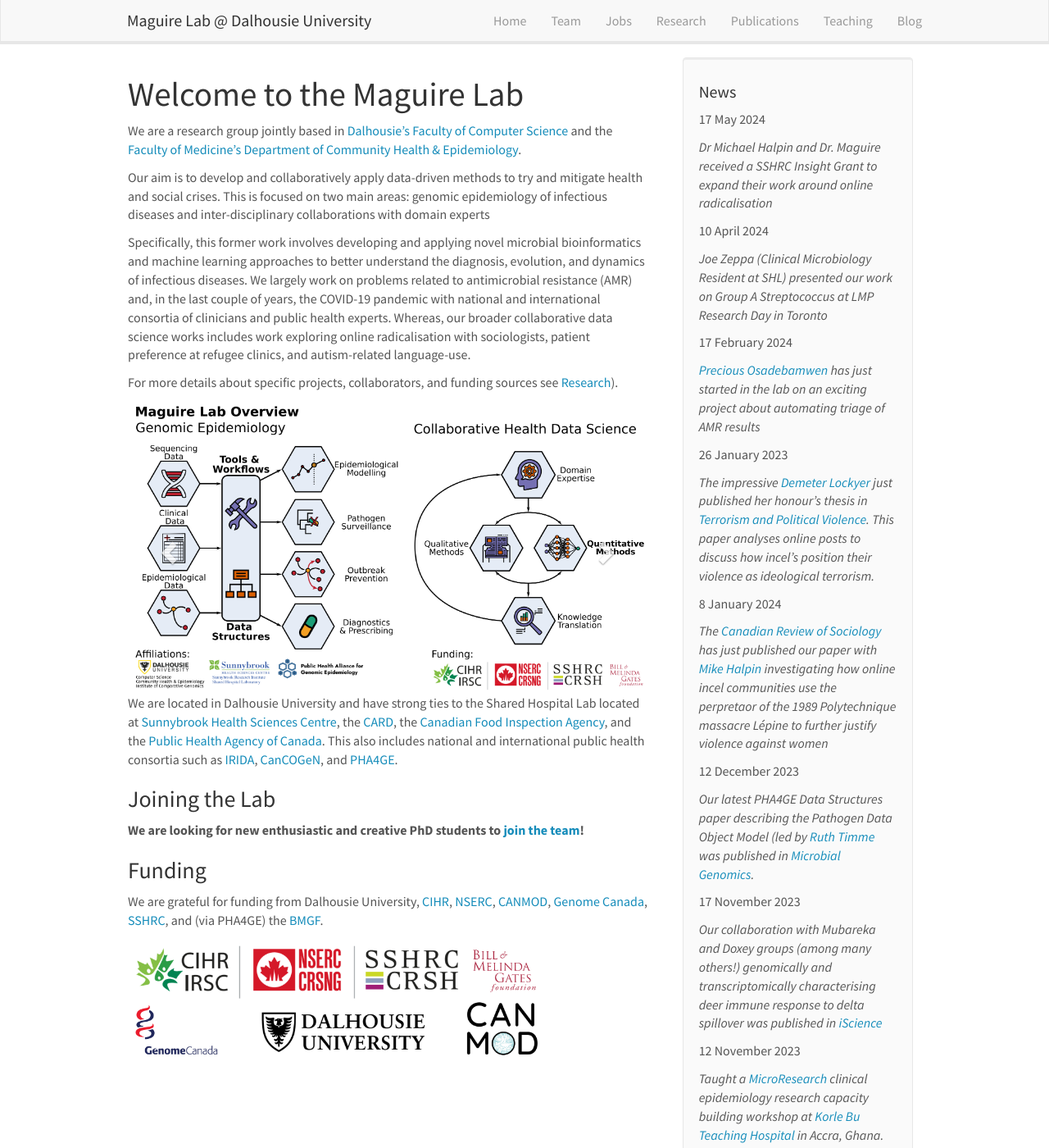
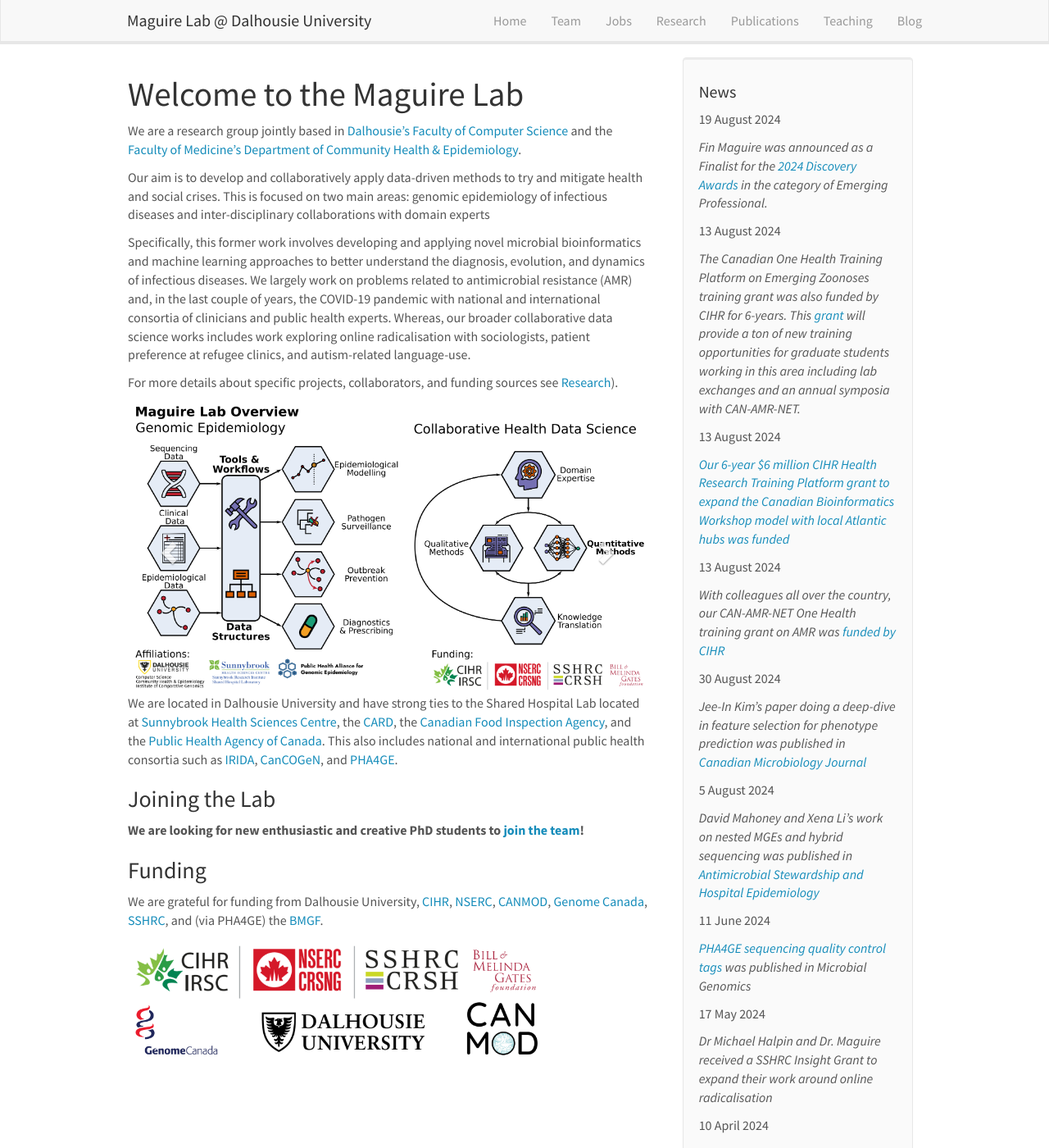
Before and after one commit to maguire-lab/maguire-lab.github.io, a Jekyll site: the page built from _pages/home.md, in a window 1280 px wide and 1400 px high. Shown: the whole window at 82% size. Built offline with Jekyll 4.4.1, drawn with Linux system fonts in a browser that asks for light colours; nearby versions of some CDN libraries; some of the changed text lies outside the part shown.

Commit message:
Update news

```diff
--- a/_data/news.yml
+++ b/_data/news.yml
@@ -1,3 +1,17 @@
+- date: 19 August 2024
+  headline: "Fin Maguire was announced as a Finalist for the [2024 Discovery Awards](https://discoveryawards.ca/biographies/) in the category of Emerging Professional."
+- date: 13 August 2024
+  headline: "The Canadian One Health Training Platform on Emerging Zoonoses training grant was also funded by CIHR for 6-years. This [grant](https://webapps.cihr-irsc.gc.ca/decisions/p/project_details.html?applId=502958&lang=en) will provide a ton of new training opportunities for graduate students working in this area including lab exchanges and an annual symposia with CAN-AMR-NET."
+- date: 13 August 2024
+  headline: "[Our 6-year $6 million CIHR Health Research Training Platform grant to expand the Canadian Bioinformatics Workshop model with local Atlantic hubs was funded](https://webapps.cihr-irsc.gc.ca/decisions/p/project_details.html?applId=502948&lang=en)"
+- date: 13 August 2024
+  headline: "With colleagues all over the country, our CAN-AMR-NET One Health training grant on AMR was [funded by CIHR](https://webapps.cihr-irsc.gc.ca/decisions/p/project_details.html?applId=502956&lang=en)"
+- date: 30 August 2024
+  headline: "Jee-In Kim's paper doing a deep-dive in feature selection for phenotype prediction was published in [Canadian Microbiology Journal](https://cdnsciencepub.com/doi/abs/10.1139/cjm-2024-0049)"
+- date: 5 August 2024
+  headline: "David Mahoney and Xena Li's work on nested MGEs and hybrid sequencing was published in [Antimicrobial Stewardship and Hospital Epidemiology](https://www.cambridge.org/core/journals/antimicrobial-stewardship-and-healthcare-epidemiology/article/utility-of-hybrid-whole-genome-sequencing-in-assessing-potential-nosocomial-vim-transmission/D49E3CAEE2D8325657841EB1DC4ACA79)"
+- date: 11 June 2024
+  headline: "[PHA4GE sequencing quality control tags](https://www.microbiologyresearch.org/content/journal/mgen/10.1099/mgen.0.001260) was published in Microbial Genomics"
 - date: 17 May 2024
   headline: "Dr Michael Halpin and Dr. Maguire received a SSHRC Insight Grant to expand their work around online radicalisation"
 - date: 10 April 2024
```
